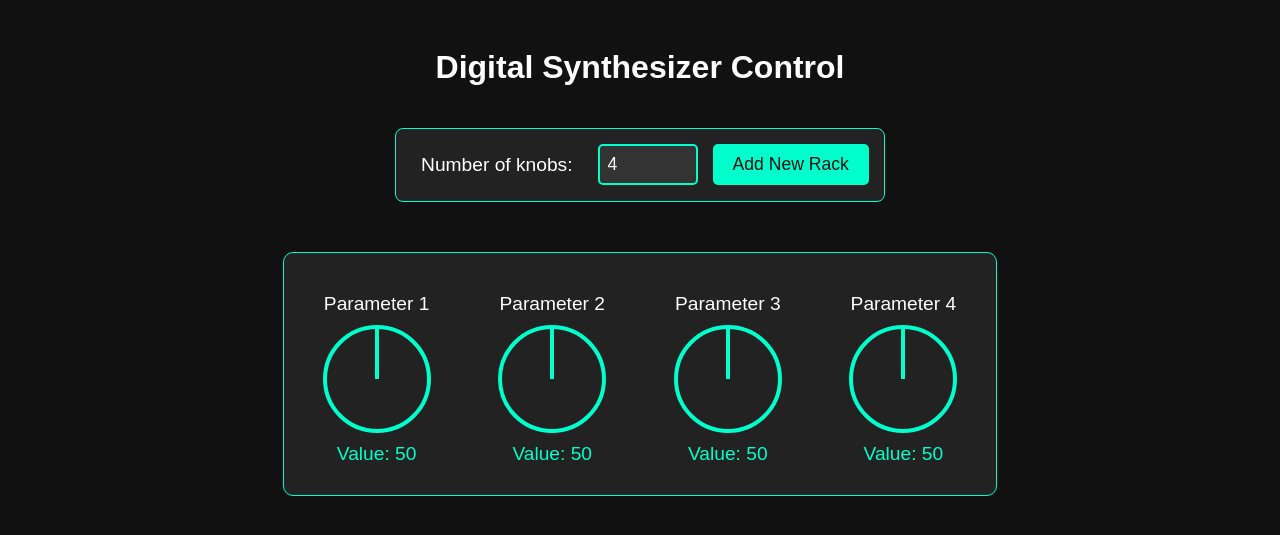
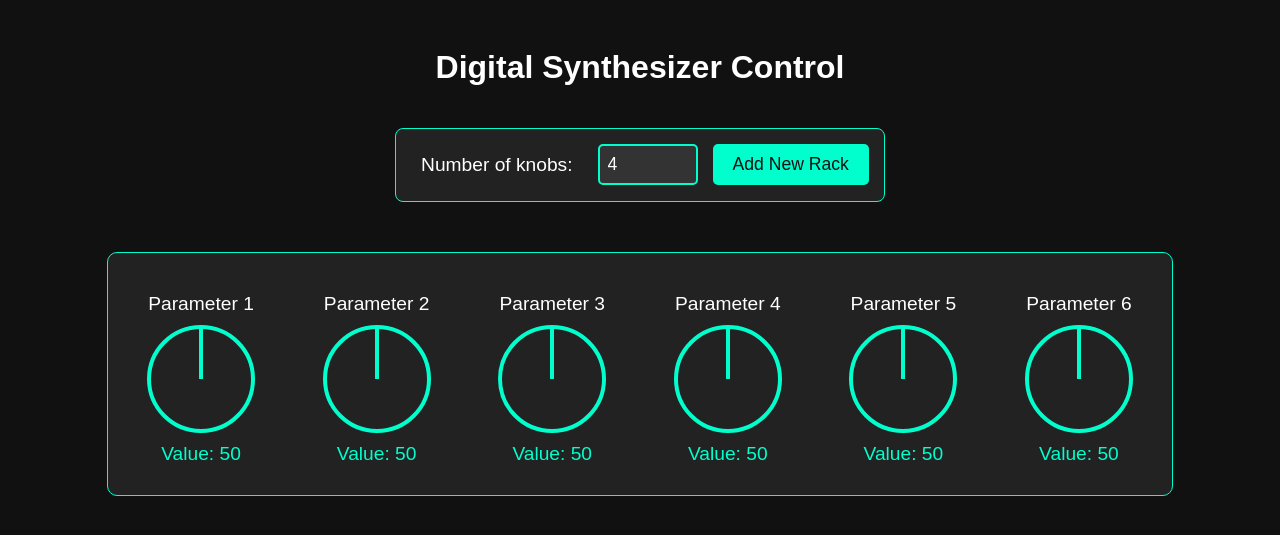
Before and after one commit to ejohnson13IIT/DigitalSynthesizerWebApp, a Flask app: page / in a window 1280 px wide. Shown: the top 535 px of the page. Run offline with Flask 3, Linux system fonts and the light colour scheme; some libraries are stand-ins or nearby versions.

```diff
--- a/app.py
+++ b/app.py
@@ -1,9 +1,11 @@
-from flask import Flask, render_template
+from flask import Flask, render_template, jsonify
 from flask_socketio import SocketIO
 import socket
 from pythonosc.udp_client import SimpleUDPClient
 
 app = Flask(__name__)
+
+
 socketio = SocketIO(app)
 osc_ip = "127.0.0.1"   # change if your OSC target is on another device
 osc_port = 5005        # Carlas OSC UDP port (make sure this matches Carla)
@@ -19,9 +21,7 @@ def handle_knob_change(data):
     value = data["value"]
     rackID=data["rack"]
     sentMsg="/Carla/"+str(rackID)+"/set_parameter_value"
-    print(f"Knob Change - Rack: {rackID}, Parameter: {parameterID}, Value: {value}")
     client.send_message(sentMsg, [parameterID, (value/100)*48-24])
-
 
 if __name__ == "__main__":
     socketio.run(app, host="0.0.0.0", port=5000)
--- a/templates/index.html
+++ b/templates/index.html
@@ -249,7 +249,7 @@
 
       // Create initial rack with 4 knobs
   const container = document.getElementById('knobsContainer');
-  const initialRack = createRack(4);
+  const initialRack = createRack(6);
   container.appendChild(initialRack);
   rackCount++;
     </script>
```
